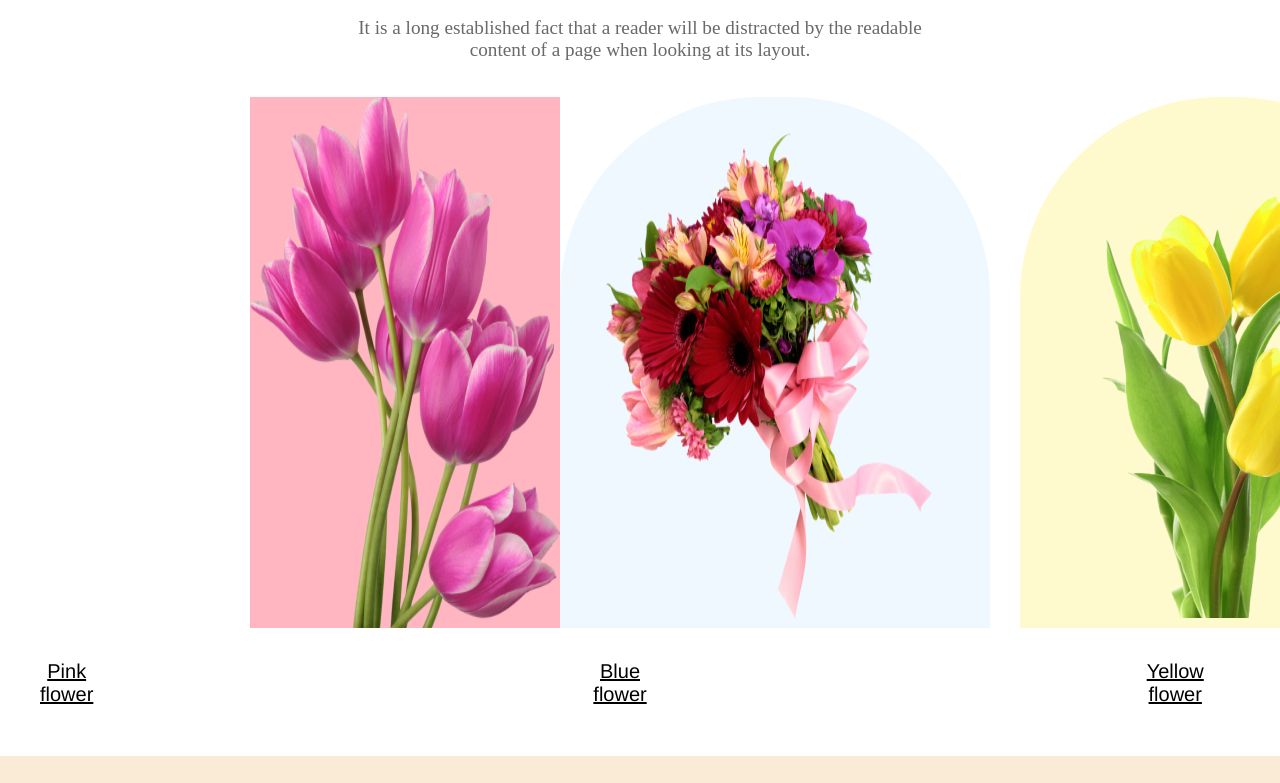
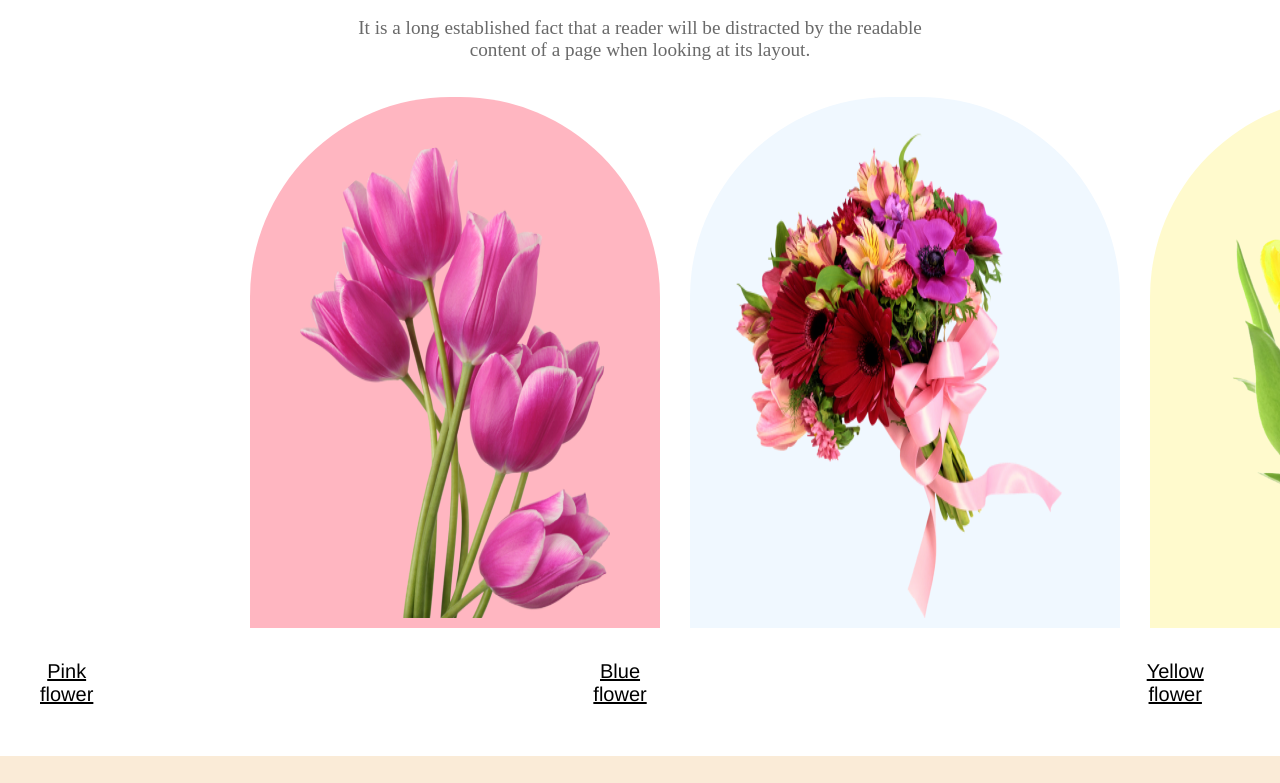
Before and after one commit to ayeshan21/First_Assignment2023, a plain HTML site: page index.html in a window 1280 px wide. Shown: the part 745-1528 px from the top of the page. Drawn offline with Linux system fonts and the light colour scheme.

Commit message:
modified

```diff
--- a/styles/flowers.css
+++ b/styles/flowers.css
@@ -86,7 +86,7 @@ h1 {
     margin-bottom: 32px;
 
 }
-#forth-img {
+#second-img, #forth-img {
     border-top-left-radius: 200px;
     border-top-right-radius: 200px;
     border-bottom: 50px;
```
